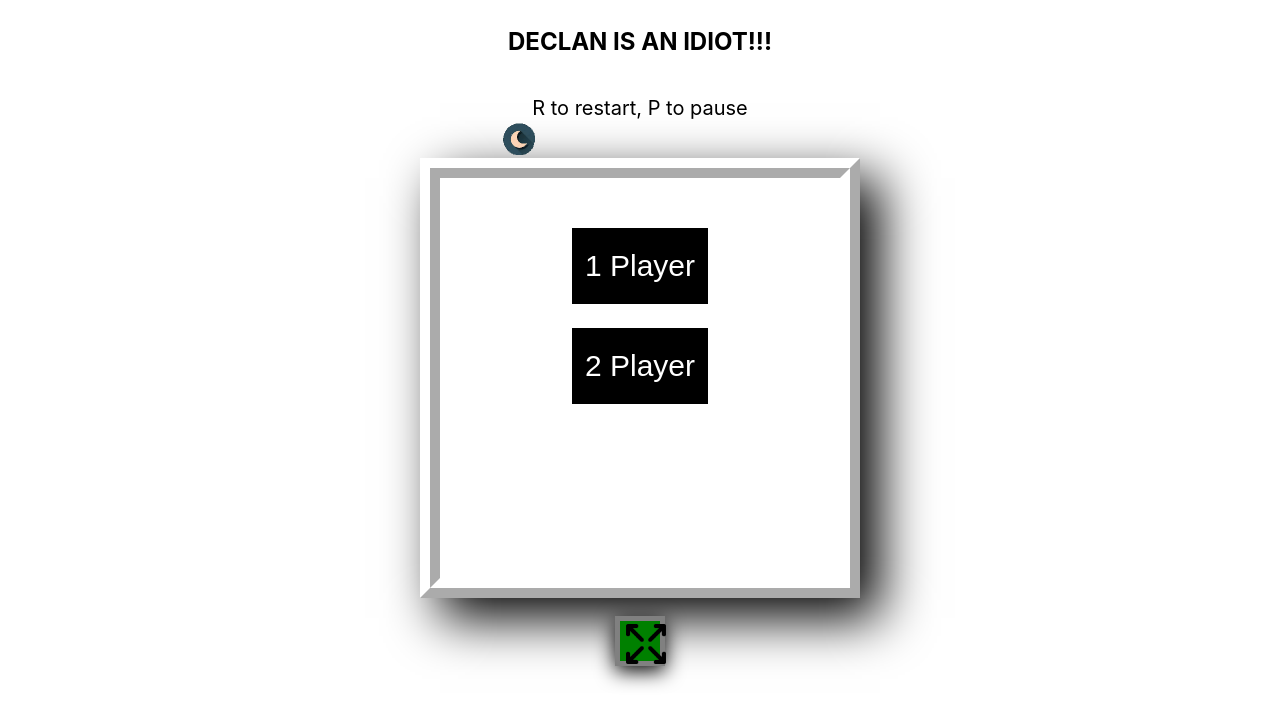
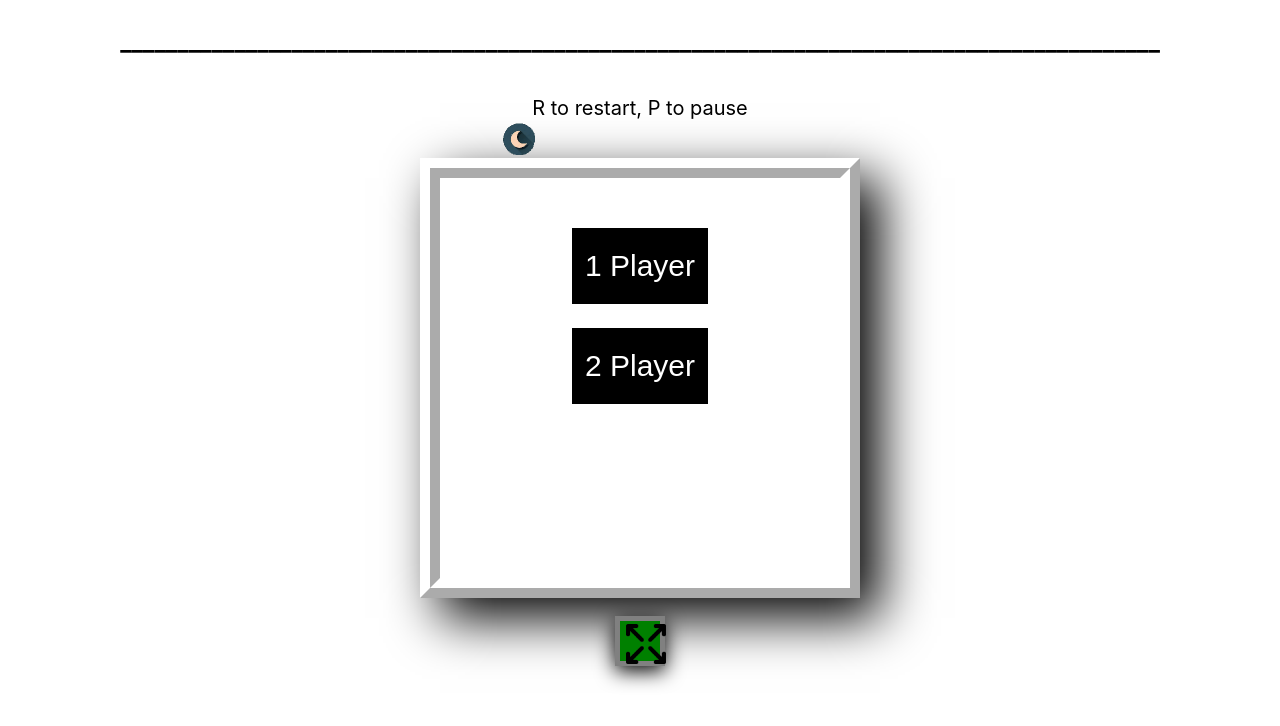
Before and after one commit to flebedev99/Snakegameonline, a website built with Parcel: page index.html in a window 1280 px wide. Shown: the part 74-800 px from the top of the page. Built offline with nearby package versions, Linux system fonts and the light colour scheme.

Commit message:
Update index.html

```diff
--- a/index.html
+++ b/index.html
@@ -28,7 +28,7 @@
         align-self: center;
       "
     >
-      DECLAN IS AN IDIOT!!!
+      ___________________________________________________________________________________________
     </h2>
     <p
       style="
```
